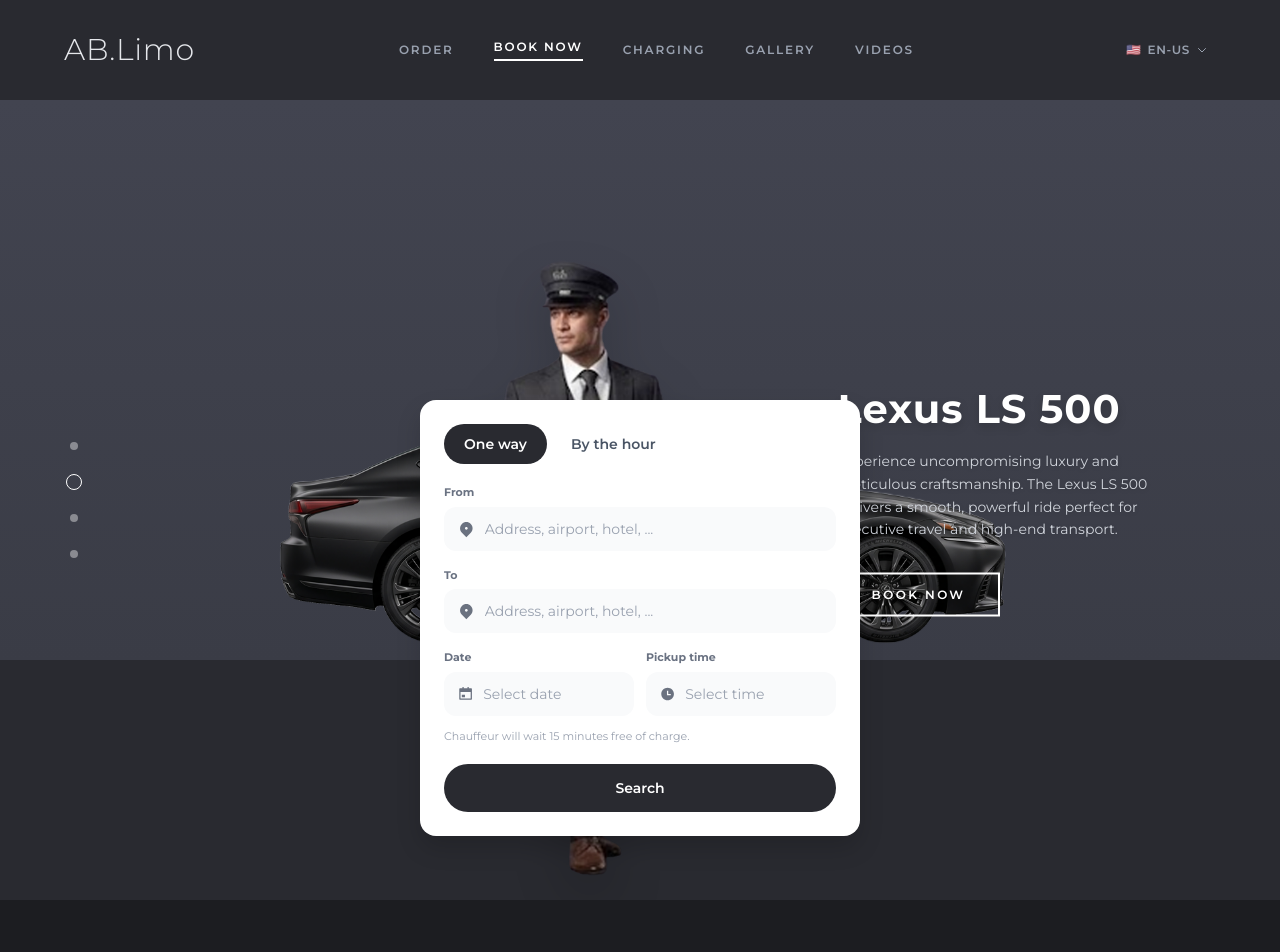
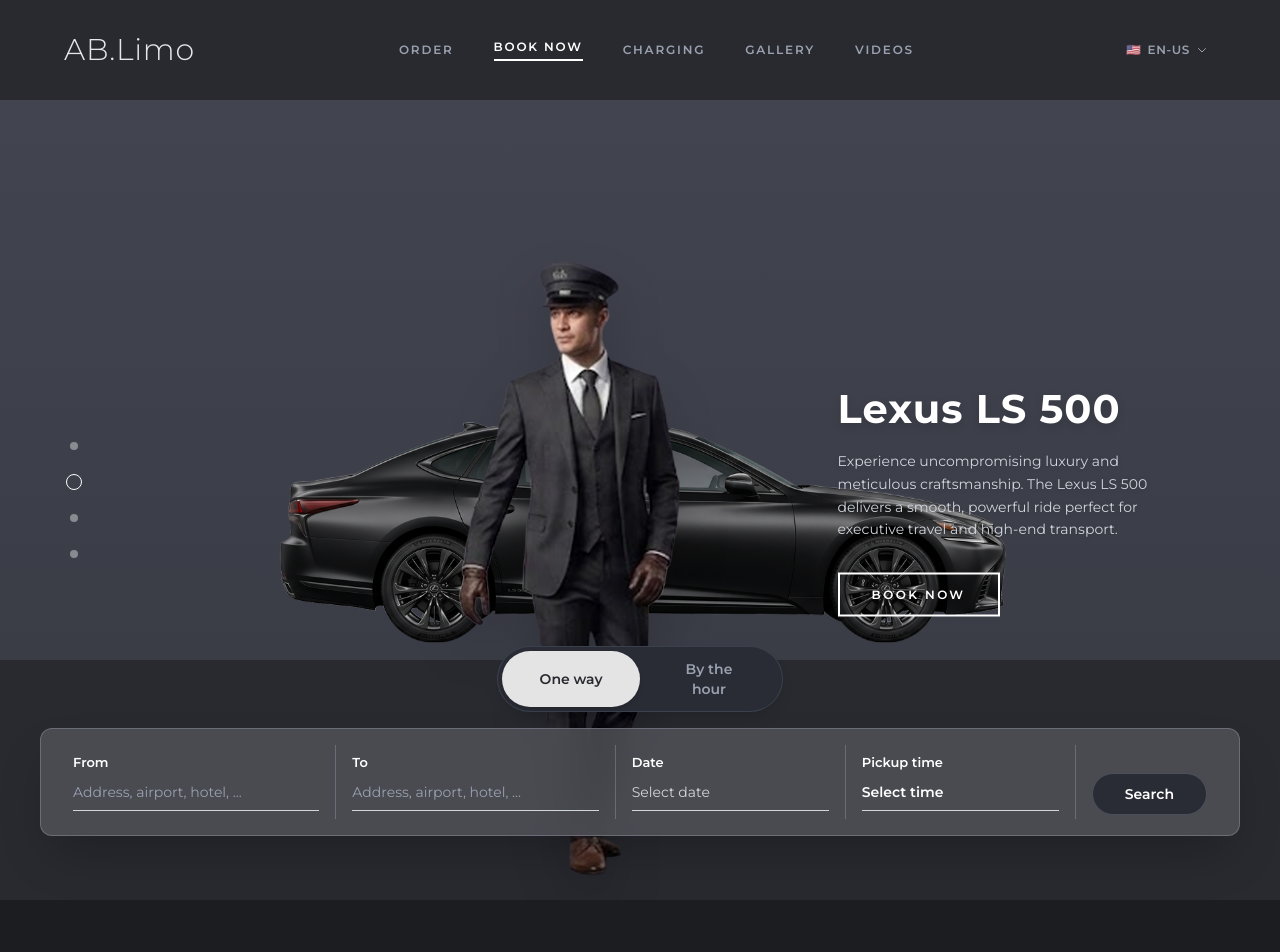
Before and after one commit to ablimo24x7/ablimo_project, a Next.js app: page /about in a window 1280 px wide. Shown: the top 952 px of the page. Built offline with nearby package versions, Linux system fonts and the light colour scheme.

Commit message:
Booking Widget On Home Refactored

```diff
--- a/src/components/HeroSection.tsx
+++ b/src/components/HeroSection.tsx
@@ -2,7 +2,6 @@
 
 import { useState, useEffect, useCallback, useRef } from "react";
 import Image from "next/image";
-import HomeBookingWidget from "./HomeBookingWidget";
 import type { Dictionary } from "@/app/[lang]/dictionaries";
 
 const slideImages = [
@@ -15,9 +14,11 @@ const slideImages = [
 export default function HeroSection({ dict }: { dict: Dictionary }) {
   const [currentIndex, setCurrentIndex] = useState(0);
   const [titleVisible, setTitleVisible] = useState(true);
+  const [isOneWay, setIsOneWay] = useState(true);
   const autoPlayRef = useRef<ReturnType<typeof setInterval> | null>(null);
 
   const slides = dict.home.slides;
+  const b = dict.booking;
 
   const updateText = useCallback(() => {
     setTitleVisible(false);
@@ -209,8 +210,95 @@ export default function HeroSection({ dict }: { dict: Dictionary }) {
       </div>
 
       {/* Booking form */}
-      <div className="relative z-40 w-full flex justify-center pb-8 md:pb-16 pt-4 md:pt-8 mt-auto px-4">
-        <HomeBookingWidget />
+      <div className="relative z-40 w-full flex flex-col items-center pb-8 md:pb-16 pt-4 md:pt-8 mt-auto">
+        <div className="flex bg-[#2a2c35] rounded-full p-1 mb-4 shadow-lg border border-gray-600/50">
+          <button
+            className={`flex-1 rounded-full py-2 px-6 md:px-8 font-semibold text-xs md:text-sm transition-all cursor-pointer ${
+              isOneWay
+                ? "bg-[#e4e4e4] text-[#292a30] shadow-md"
+                : "text-gray-400 hover:text-white"
+            }`}
+            onClick={() => setIsOneWay(true)}
+          >
+            {b.oneWay}
+          </button>
+          <button
+            className={`flex-1 rounded-full py-2 px-6 md:px-8 font-semibold text-xs md:text-sm transition-all cursor-pointer ${
+              !isOneWay
+                ? "bg-[#e4e4e4] text-[#292a30] shadow-md"
+                : "text-gray-400 hover:text-white"
+            }`}
+            onClick={() => setIsOneWay(false)}
+          >
+            {b.byTheHour}
+          </button>
+        </div>
+        <div className="w-full max-w-[1200px] px-4 md:px-0">
+          <div className="flex flex-col md:flex-row items-stretch md:items-end bg-[#53545b]/80 backdrop-blur-md rounded-xl border border-gray-400/40 shadow-2xl p-3 md:p-4 gap-3 md:gap-0">
+            <div className="flex-1 w-full px-3 md:px-4 py-2 border-b md:border-b-0 md:border-r border-gray-400/40">
+              <label className="block text-white font-semibold text-[11px] md:text-[13px] mb-1 md:mb-2">
+                {b.from}
+              </label>
+              <input
+                type="text"
+                placeholder={b.pickupPlaceholder}
+                className="w-full bg-transparent text-gray-200 placeholder-gray-400 focus:outline-none border-b border-gray-300 focus:border-white pb-2 transition-colors text-xs md:text-sm"
+              />
+            </div>
+            {isOneWay ? (
+              <div className="flex-1 w-full px-3 md:px-4 py-2 border-b md:border-b-0 md:border-r border-gray-400/40">
+                <label className="block text-white font-semibold text-[11px] md:text-[13px] mb-1 md:mb-2">
+                  {b.to}
+                </label>
+                <input
+                  type="text"
+                  placeholder={b.pickupPlaceholder}
+                  className="w-full bg-transparent text-gray-200 placeholder-gray-400 focus:outline-none border-b border-gray-300 focus:border-white pb-2 transition-colors text-xs md:text-sm"
+                />
+              </div>
+            ) : (
+              <div className="flex-1 w-full px-3 md:px-4 py-2 border-b md:border-b-0 md:border-r border-gray-400/40">
+                <label className="block text-white font-semibold text-[11px] md:text-[13px] mb-1 md:mb-2">
+                  {b.duration}
+                </label>
+                <div className="relative">
+                  <select className="w-full bg-transparent text-gray-200 font-medium appearance-none border-b border-gray-300 focus:border-white pb-2 transition-colors text-xs md:text-sm cursor-pointer">
+                    <option className="bg-[#474850]">
+                      {b.hours80km}
+                    </option>
+                    <option className="bg-[#474850]">
+                      {b.hours120km}
+                    </option>
+                    <option className="bg-[#474850]">
+                      {b.hours160km}
+                    </option>
+                  </select>
+                </div>
+              </div>
+            )}
+            <div className="flex-1 md:flex-[0.8] w-full px-3 md:px-4 py-2 border-b md:border-b-0 md:border-r border-gray-400/40">
+              <label className="block text-white font-semibold text-[11px] md:text-[13px] mb-1 md:mb-2">
+                {b.date}
+              </label>
+              <select className="w-full bg-transparent text-gray-300 appearance-none border-b border-gray-300 focus:border-white pb-2 transition-colors text-xs md:text-sm cursor-pointer">
+                <option className="bg-[#474850]">{b.selectDate}</option>
+              </select>
+            </div>
+            <div className="flex-1 md:flex-[0.8] w-full px-3 md:px-4 py-2 border-b md:border-b-0 md:border-r border-gray-400/40">
+              <label className="block text-white font-semibold text-[11px] md:text-[13px] mb-1 md:mb-2">
+                {b.pickupTime}
+              </label>
+              <select className="w-full bg-transparent text-white font-semibold appearance-none border-b border-gray-300 focus:border-white pb-2 transition-colors text-xs md:text-sm cursor-pointer">
+                <option className="bg-[#474850]">{b.selectTime}</option>
+              </select>
+            </div>
+            <div className="px-3 md:px-4 mt-2 md:mt-0 pb-1">
+              <button className="bg-[#2a2c35] hover:bg-[#1f2027] text-white border border-gray-500/50 px-6 md:px-8 py-[10px] text-xs md:text-sm font-semibold rounded-full transition-all duration-300 w-full md:w-auto cursor-pointer">
+                {b.search}
+              </button>
+            </div>
+          </div>
+        </div>
       </div>
     </section>
   );
```
